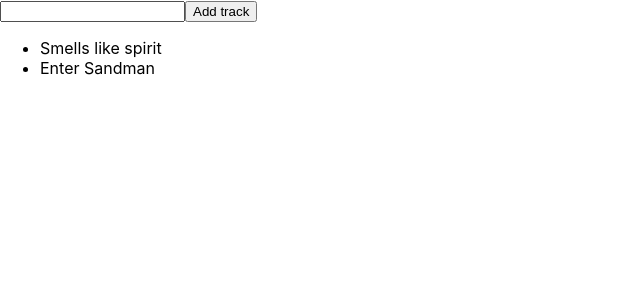
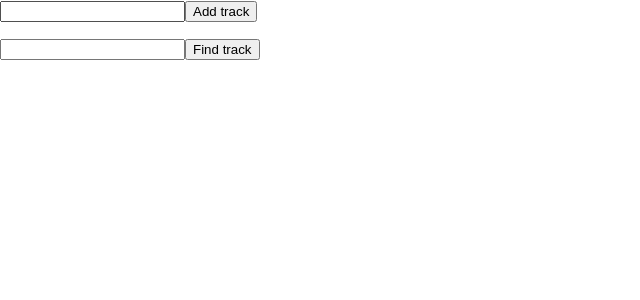
Before and after one commit to Miracle-Life/Redux, a React (Create React App) app: page / in a window 1280 px wide. Shown: the top 300 px of the page, without its empty margins (0-640 px from the left). Built offline with nearby package versions, Linux system fonts and the light colour scheme.

Commit message:
ReduxJS - реализуем поиск в приложении

```diff
--- a/src/App.js
+++ b/src/App.js
@@ -2,35 +2,54 @@
 import {useRef} from "react";
 
 
-function App({tracks, onAddTrack}) {
+function App({tracks, onAddTrack, onFindTrack}) {
     console.log(tracks)
     const addTrack = () => {
         console.log('addTrack', trackInput.current.value);
         onAddTrack(trackInput.current.value)
         trackInput.current.value = ''
     }
+
     const trackInput = useRef(null);
+    const searchInput = useRef(null);
+    const findTrack = () => {
+        console.log('findTrack', searchInput.current.value);
+        onFindTrack(searchInput.current.value)
+    }
+    return (
+        <div>
 
-    return (
             <div>
                 <label>
                     <input type="text" ref={trackInput}/>
                 </label>
                 <button onClick={addTrack.bind(this)} className="addTrack">Add track</button>
                 <ul className="list"> {tracks.map((track, index) =>
-                <li key={index}>{track}</li>
+                    <li key={index}>{track.name}</li>
                 )}</ul>
+            </div>
+            <div>
+                <input type="text" ref={searchInput}/>
+                <button onClick={findTrack.bind(this)}>Find track</button>
+            </div>
         </div>
     );
 }
 
 export default connect(
     state => ({
-        tracks: state.tracks,
+        tracks: state.tracks.filter(track => track.name.includes(state.filterTracks))
     }),
     dispatch => ({
-        onAddTrack: (trackName) => {
-            dispatch({type: 'ADD_TRACK', payload: trackName})
+        onAddTrack: (name) => {
+            const payload = {
+                id: Date.now().toString(),
+                name
+            }
+            dispatch({type: 'ADD_TRACK', payload})
+        },
+        onFindTrack: (name) => {
+            dispatch({type: 'FIND_TRACK', payload: name})
         }
     })
 )(App);
--- /dev/null
+++ b/src/redusers/filterTracks.js
@@ -0,0 +1,8 @@
+const initialState = '';
+
+export default function filterTracks(state = initialState, action) {
+    if (action.type === 'FIND_TRACK') {
+        return action.payload;
+    }
+    return state;
+}
--- a/src/redusers/index.js
+++ b/src/redusers/index.js
@@ -2,7 +2,8 @@
 
 import tracks from './tracks'
 import playlist from './playlist'
+import filterTracks from "./filterTracks";
 
 export default combineReducers({
-    tracks, playlist
+    tracks, playlist, filterTracks
 })
--- a/src/redusers/tracks.js
+++ b/src/redusers/tracks.js
@@ -1,7 +1,4 @@
-const initialState = [
-    'Smells like spirit',
-    'Enter Sandman'
-]
+const initialState = []
 
 export default function tracks(state = initialState, action) {
     if (action.type === 'ADD_TRACK') {
```
Lines whose indentation alone changed are shown as unchanged.
